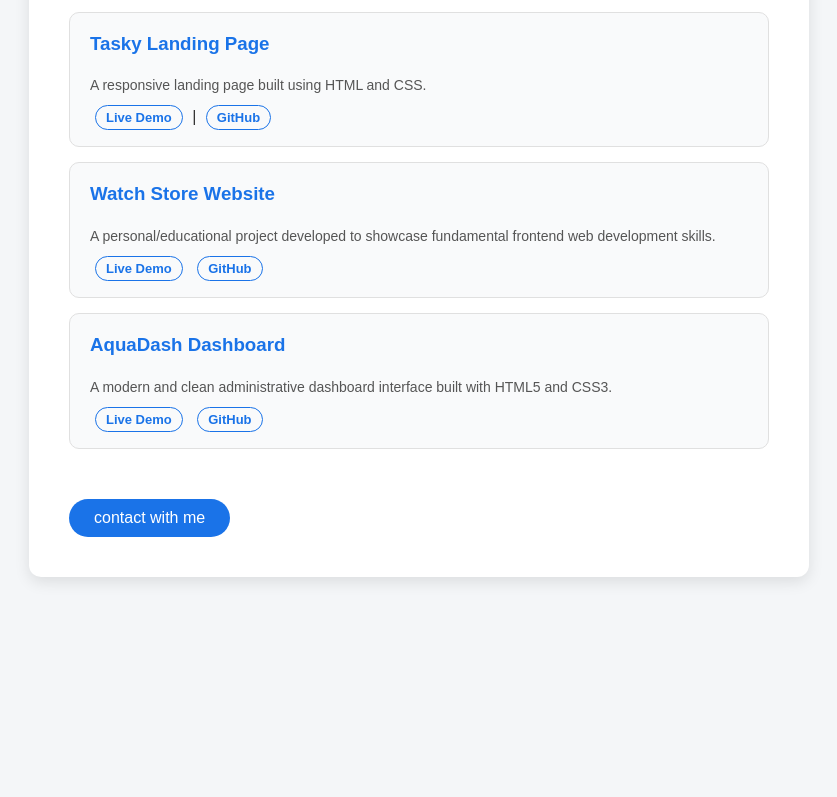
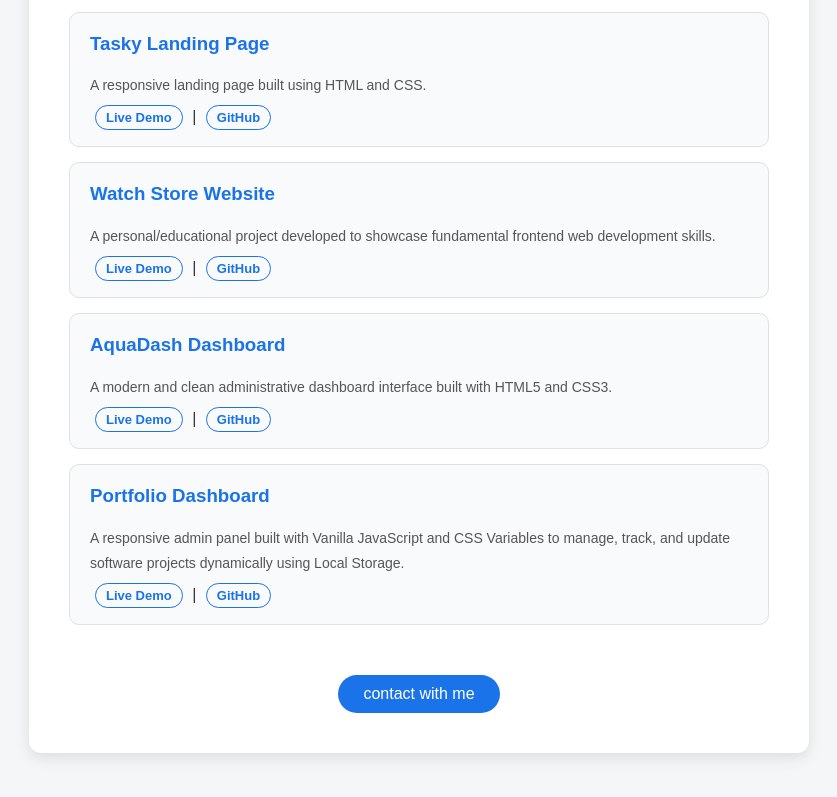
Before and after one commit to deemaa-hub/frontend-portfolio, a plain HTML site: page index.html in a window 1280 px wide. Shown: the part 697-1494 px from the top of the page, without its empty margins (221-1058 px from the left). Before the commit the page ends 1334 px from the top, so only its background shows below. Drawn offline with Linux system fonts and the light colour scheme.

Commit message:
index.html

```diff
--- a/index.html
+++ b/index.html
@@ -23,55 +23,52 @@
         <div class="projects">
             <div class="project">
                 <h3>Simple Calculator</h3>
-                <p>
-                    A simple calculator built with HTML, CSS, and JavaScript.
-                </p>
+                <p>A simple calculator built with HTML, CSS, and JavaScript.</p>
                 <a href="https://deemaa-hub.github.io/simple-calculator/" target="_blank">Live Demo</a> |
                 <a href="https://github.com/deemaa-hub/simple-calculator" target="_blank">GitHub</a>
             </div>
+
             <div class="project">
                 <h3>Simple To-Do App</h3>
-                <p>
-                    A task management app with add, delete, filters, and local storage.
-                </p>
+                <p>A task management app with add, delete, filters, and local storage.</p>
                 <a href="https://deemaa-hub.github.io/simple-todo-app/" target="_blank">Live Demo</a> |
                 <a href="https://github.com/deemaa-hub/simple-todo-app" target="_blank">GitHub</a>
             </div>
+
             <div class="project">
                 <h3>Tasky Landing Page</h3>
-                <p>
-                    A responsive landing page built using HTML and CSS.
-                </p>
+                <p>A responsive landing page built using HTML and CSS.</p>
                 <a href="https://deemaa-hub.github.io/tasky-landing-page/" target="_blank">Live Demo</a> |
                 <a href="https://github.com/deemaa-hub/tasky-landing-page" target="_blank">GitHub</a>
             </div>
+
             <div class="project">
                 <h3>Watch Store Website</h3>
                 <p>A personal/educational project developed to showcase fundamental frontend web development skills.</p>
+                <a href="https://deemaa-hub.github.io/watch-site/" target="_blank">Live Demo</a> |
+                <a href="https://github.com/deemaa-hub/watch-site" target="_blank">GitHub</a>
+            </div>
 
-                <a href="https://deemaa-hub.github.io/watch-site/" target="_blank">Live Demo</a>
-                <a href="https://github.com/deemaa-hub/watch-site" target="_blank">GitHub</a>
-
-            </div>
             <div class="project">
                 <h3>AquaDash Dashboard</h3>
                 <p>A modern and clean administrative dashboard interface built with HTML5 and CSS3.</p>
-                <div class="links">
-                    <a href="https://deemaa-hub.github.io/AquaDash-UI/" class="btn" target="_blank">Live Demo</a>
-                    <a href="https://github.com/deemaa-hub/AquaDash-UI" class="btn" target="_blank">GitHub</a>
+                <a href="https://deemaa-hub.github.io/AquaDash-UI/" target="_blank">Live Demo</a> |
+                <a href="https://github.com/deemaa-hub/AquaDash-UI" target="_blank">GitHub</a>
             </div>
 
+            <div class="project">
+                <h3>Portfolio Dashboard</h3>
+                <p>A responsive admin panel built with Vanilla JavaScript and CSS Variables to manage, track, and update software projects dynamically using Local Storage.</p>
+                <a href="https://deemaa-hub.github.io/Portfolio-Dashboard/" target="_blank">Live Demo</a> |
+                <a href="https://github.com/deemaa-hub/Portfolio-Dashboard" target="_blank">GitHub</a>
             </div>
 
-
-        <div class="contact">
+        </div> <div class="contact">
             <a href="mailto:deemaabedlahameed@gmail.com" class="button">
                 contact with me
             </a>
         </div>
 
-
-    </div>
-</body>
+    </div> </body>
 
 </html>
```
Lines whose indentation alone changed are shown as unchanged.
